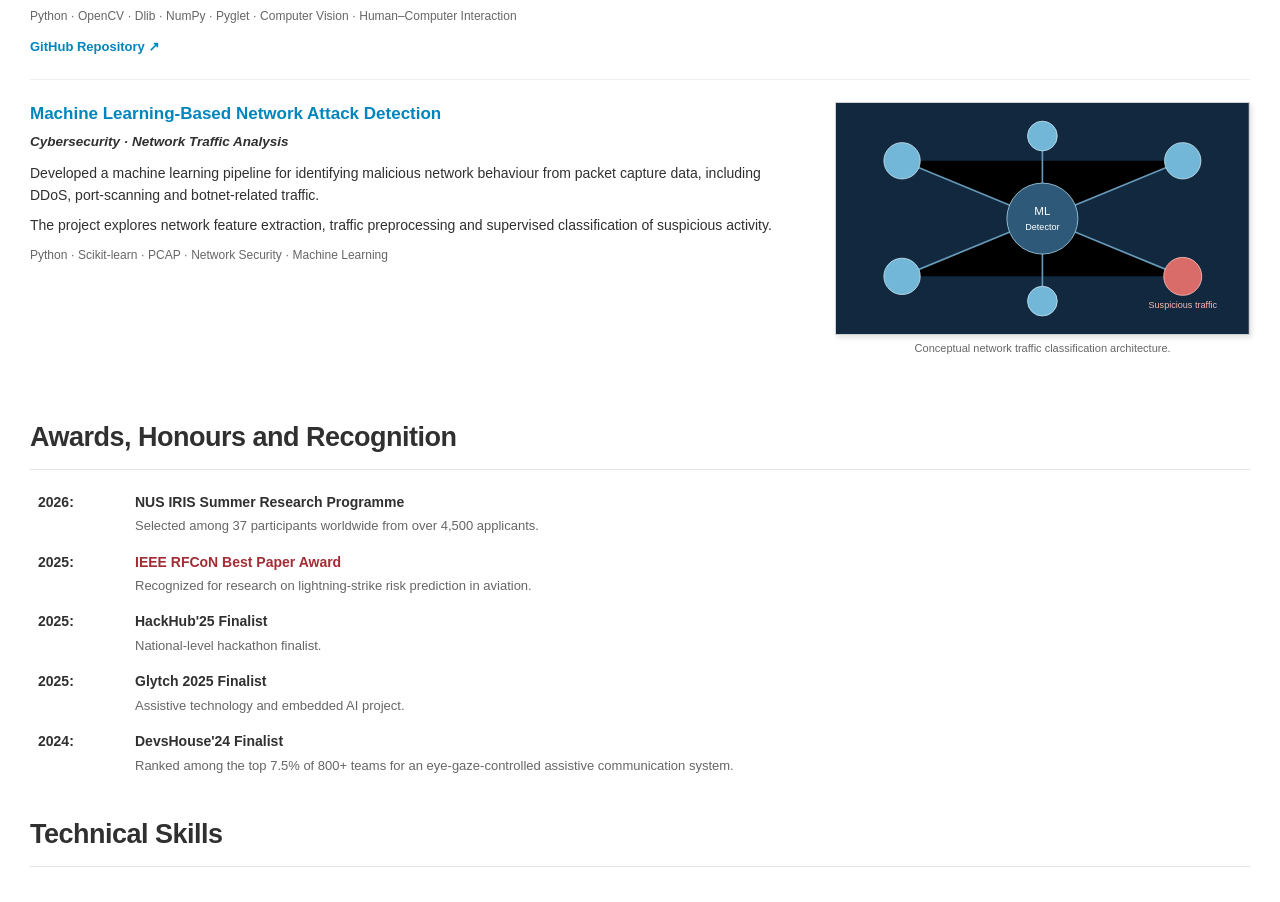
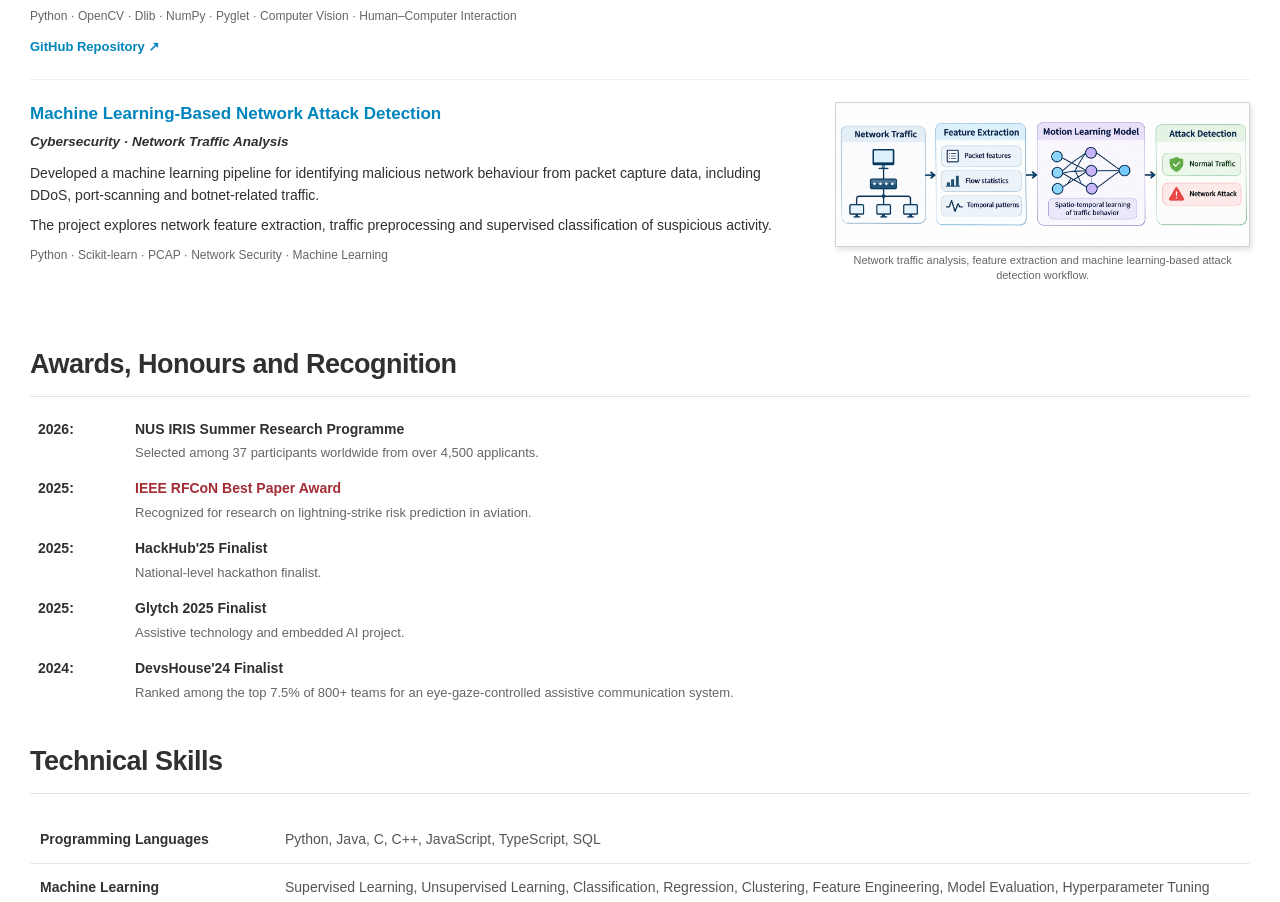
Before and after one commit to asifa1510/portfolio, a plain HTML site: page index.html in a window 1280 px wide. Shown: the part 6702-7604 px from the top of the page. Drawn offline with Linux system fonts and the light colour scheme.

Commit message:
Refactor network security article section

```diff
--- a/index.html
+++ b/index.html
@@ -2773,7 +2773,6 @@ footer {
     </div>
 
 </article>
-
 <!-- NETWORK SECURITY -->
 
 <article class="research-entry">
@@ -2812,46 +2811,14 @@ footer {
 
         <figure class="research-image">
 
-                <svg viewBox="0 0 500 280"
-                     xmlns="http://www.w3.org/2000/svg">
-
-                    <rect width="500" height="280" fill="#12283e"/>
-
-                    <g stroke="#6698b8" stroke-width="2">
-                        <path d="M80 70L250 140L420 70
-                                 M80 210L250 140L420 210
-                                 M250 140V40M250 140V240"/>
-                    </g>
-
-                    <g fill="#72b7d8" stroke="#c6e5f2">
-                        <circle cx="80" cy="70" r="22"/>
-                        <circle cx="80" cy="210" r="22"/>
-                        <circle cx="420" cy="70" r="22"/>
-                        <circle cx="250" cy="40" r="18"/>
-                        <circle cx="250" cy="240" r="18"/>
-                    </g>
-
-                    <circle cx="420" cy="210" r="23"
-                            fill="#d96b68" stroke="#ffc2b8"/>
-
-                    <circle cx="250" cy="140" r="43"
-                            fill="#2e5978" stroke="#a4d2e8"/>
-
-                    <text x="250" y="136" text-anchor="middle"
-                          font-size="14" fill="#fff">ML</text>
-
-                    <text x="250" y="154" text-anchor="middle"
-                          font-size="11" fill="#fff">Detector</text>
-
-                    <text x="420" y="248" text-anchor="middle"
-                          font-size="11" fill="#ffb8ad">
-                        Suspicious traffic
-                    </text>
-
-                </svg>
+            <img src="assets/image.png"
+                 alt="Machine Learning-Based Network Attack Detection Framework"
+                 loading="lazy"
+                 style="width: 100%; height: auto; object-fit: contain;">
 
             <figcaption>
-                    Conceptual network traffic classification architecture.
+                Network traffic analysis, feature extraction
+                and machine learning-based attack detection workflow.
             </figcaption>
 
         </figure>
```
Lines whose indentation alone changed are shown as unchanged.
